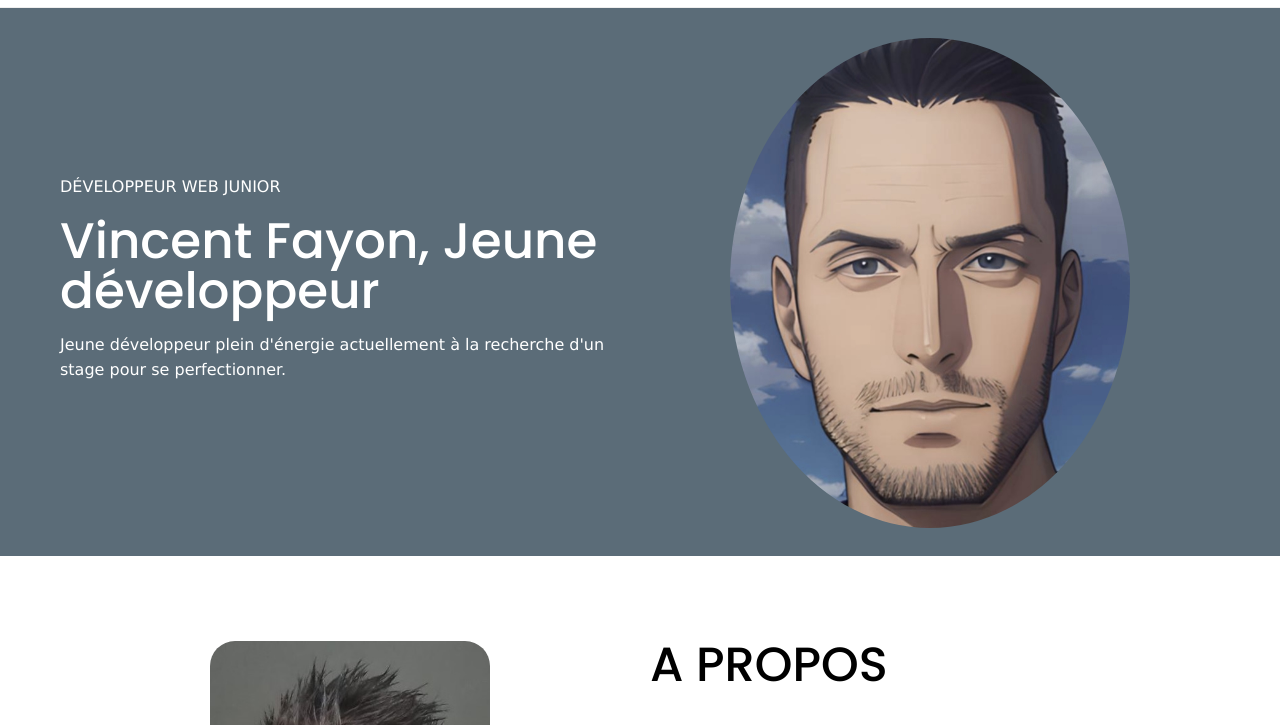
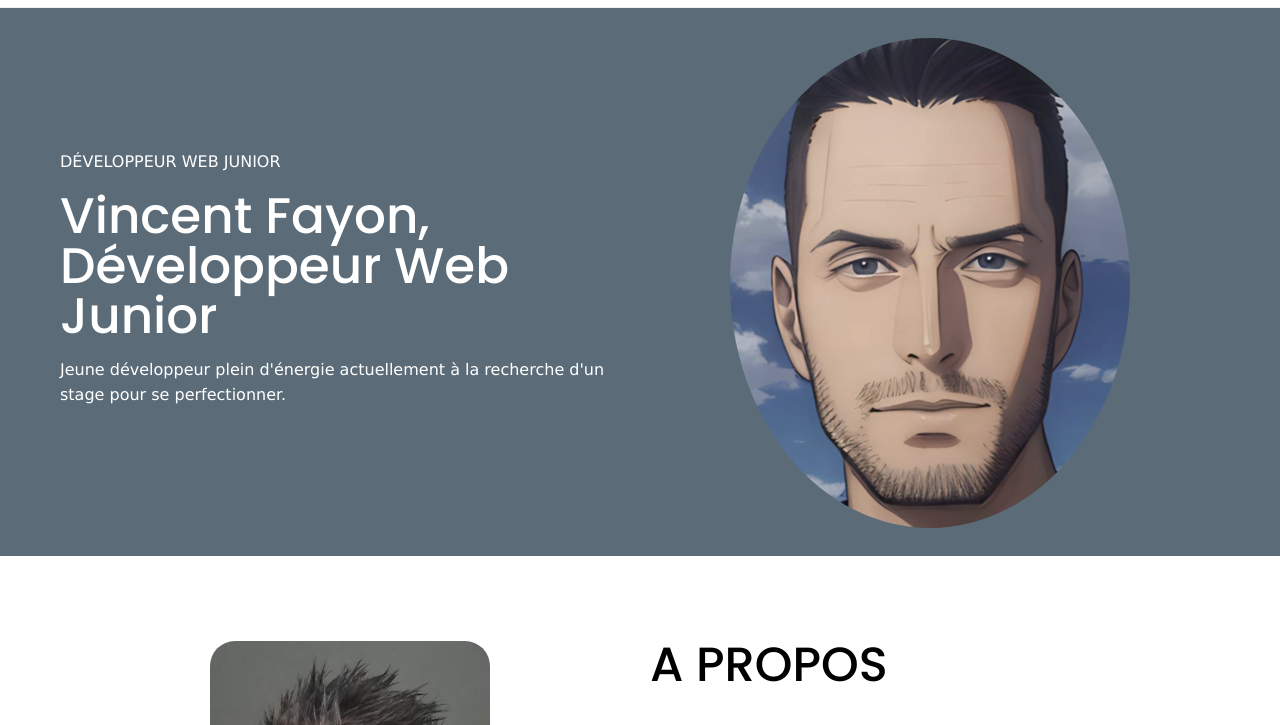
Before and after one commit to VinceS42/portfolio, a plain HTML site: page index.html in a window 1280 px wide. Shown: the part 69-794 px from the top of the page. Drawn offline with Linux system fonts and the light colour scheme.

Commit message:
premier commit

```diff
--- a/index.html
+++ b/index.html
@@ -57,7 +57,7 @@
             <div class="grid">
                 <div class="hero__item left">
                     <span>Développeur Web Junior</span>
-                    <h1 class="title">Vincent Fayon, Jeune développeur</h1>
+                    <h1 class="title">Vincent Fayon, Développeur Web Junior</h1>
                     <p>Jeune développeur plein d'énergie actuellement à la recherche d'un stage pour se perfectionner.
                     </p>
                 </div>
```
